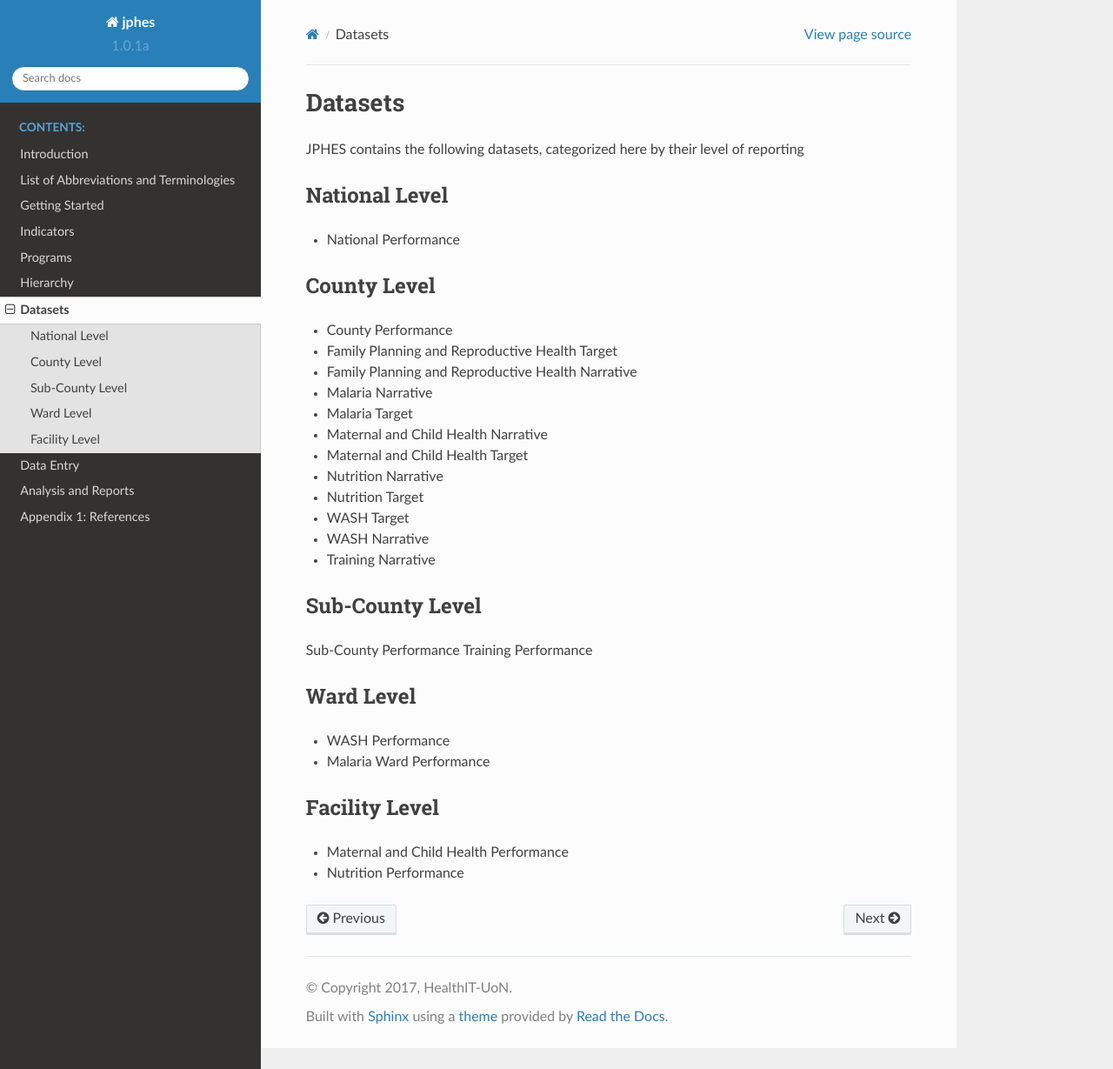
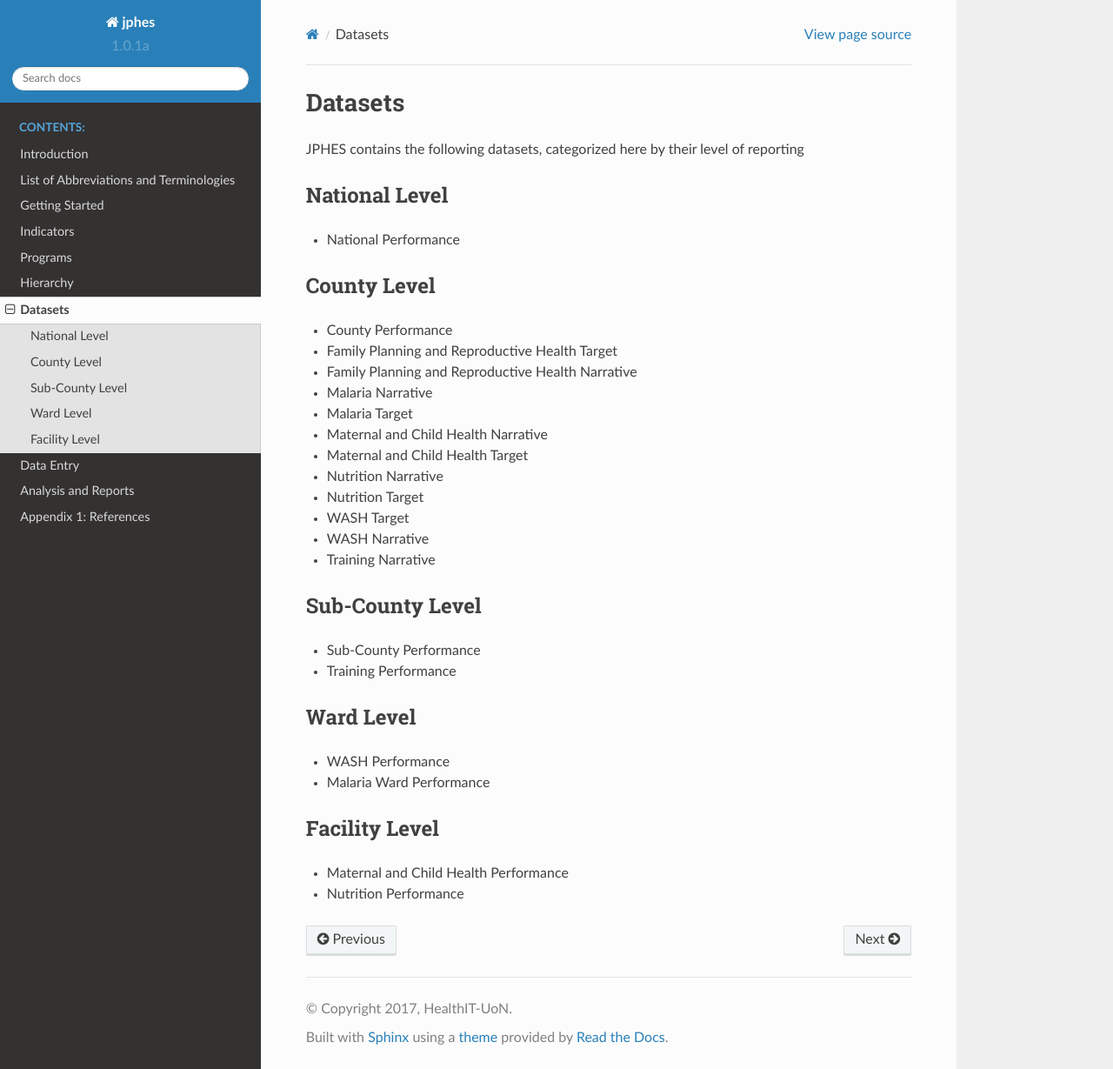
Before and after one commit to uonafya/jphes-docs, a Sphinx documentation site: the page built from source/datasets.rst, in a window 1280 px wide and 1229 px high. Shown: the whole window at 87% size. Built offline with Sphinx 7.4.7 and the Read the Docs theme 2.0.0, drawn with Linux system fonts in a browser that asks for light colours.

```diff
--- a/source/datasets.rst
+++ b/source/datasets.rst
@@ -23,8 +23,8 @@ County Level
 
 Sub-County Level
 -----------------
-Sub-County Performance
-Training Performance
+* Sub-County Performance
+* Training Performance
 
 Ward Level
 ----------
```
